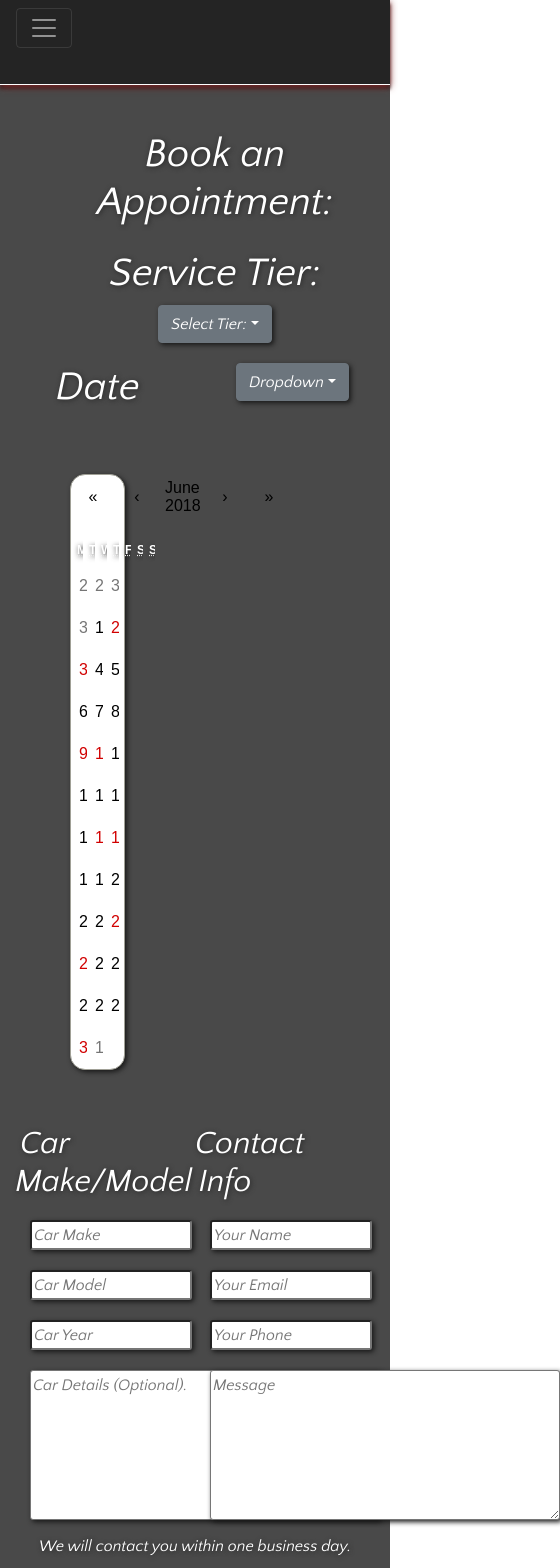
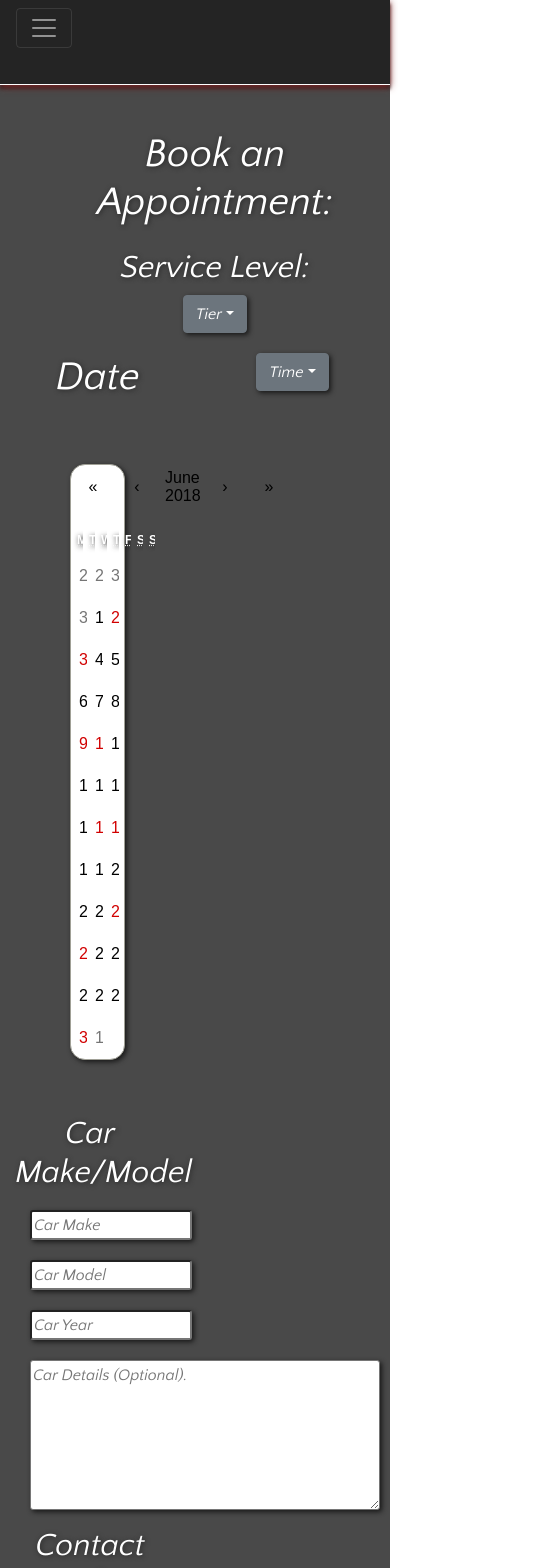
Before and after one commit to mlnemenzo/the-works, a React (Create React App) app: page /appointment in a window 390 px wide. Shown: the top 1568 px of the page, 560 px wide, since content can reach past the window. Built offline with nearby package versions, Linux system fonts and the light colour scheme; no server answers.

Commit message:
responsive sizing

```diff
--- a/src/App.css
+++ b/src/App.css
@@ -2,7 +2,7 @@
   text-align: center;
   color: white;
   width: 100vw;
-  /* height: 100vh; */
+  height: 100%;
   margin: auto;
   background-color: rgb(73, 73, 73);
   text-shadow: 1px 1px 5px rgb(39, 39, 39);
@@ -320,6 +320,10 @@ ul {
   padding: 0
 }
 
+.contact-message {
+  padding-top: 20px
+}
+
 /* ////////////////////////////////// gallery ///////////////////////////////////////// */
 
 
@@ -359,6 +363,10 @@ img {
   box-shadow: 2px 2px 5px rgb(24, 24, 24);
 }
 
+.contact-time {
+  padding-top: 20px
+}
+
 /* ////////////////////////////////// footer ///////////////////////////////////////// */
 
 
--- a/src/components/appointment.js
+++ b/src/components/appointment.js
@@ -1,4 +1,5 @@
 import React, { Component } from 'react';
+import { Link } from 'react-router-dom';
 import axios from 'axios';
 import Calendar from 'react-calendar';
 import { Dropdown, DropdownToggle, DropdownMenu, DropdownItem } from 'reactstrap';
@@ -67,17 +68,19 @@ class Appointment extends Component {
             <div className="appointment-body row">
             <div className="service-type col-12">
                 <h1 className="appointments text-center col-12">Book an Appointment:</h1>
-                <h1 className="service">Service Tier:</h1>
-                <Dropdown isOpen={this.state.dropDownOpen} toggle={this.toggle}>
+                <h2 className="service">Service Level:</h2>
+                <Dropdown isOpen={this.state.dropDownOpen} toggle={this.toggle.bind(this)}>
                     <DropdownToggle caret>
-                    Select Tier:
+                    Tier
                     </DropdownToggle>
                     <DropdownMenu>
-                    <DropdownItem header>Header</DropdownItem>
-                    <DropdownItem disabled>Action</DropdownItem>
-                    <DropdownItem>Another Action</DropdownItem>
+                    <DropdownItem >Bronze - 50/70</DropdownItem>
                     <DropdownItem divider />
-                    <DropdownItem>Another Action</DropdownItem>
+                    <DropdownItem >Silver - 90/110</DropdownItem>
+                    <DropdownItem divider />
+                    <DropdownItem>Gold - 130/150</DropdownItem>
+                    <DropdownItem divider />
+                    <DropdownItem>Platinum - 170/190</DropdownItem>
                     </DropdownMenu>
                 </Dropdown>
             </div>
@@ -94,19 +97,23 @@ class Appointment extends Component {
             <div className="appointment-time col-6">
             <Dropdown isOpen={this.state.dropDownOpen} toggle={this.toggle}>
                 <DropdownToggle caret>
-                Dropdown
+                Time
                 </DropdownToggle>
                 <DropdownMenu>
-                <DropdownItem header>Header</DropdownItem>
-                <DropdownItem disabled>Action</DropdownItem>
-                <DropdownItem>Another Action</DropdownItem>
-                <DropdownItem divider />
-                <DropdownItem>Another Action</DropdownItem>
+                <DropdownItem>09:00 - 10:00</DropdownItem>
+                <DropdownItem>10:00 - 11:00</DropdownItem>
+                <DropdownItem>11:00 - 12:00</DropdownItem>
+                <DropdownItem>12:00 - 01:00</DropdownItem>
+                <DropdownItem>01:00 - 02:00</DropdownItem>
+                <DropdownItem>02:00 - 03:00</DropdownItem>
+                <DropdownItem>03:00 - 04:00</DropdownItem>
+                <DropdownItem>04:00 - 05:00</DropdownItem>
+                <DropdownItem>05:00 - 06:00</DropdownItem>
                 </DropdownMenu>
             </Dropdown>
             </div>
             <div className="text-area col-12 row">
-                <form className = "car-info col-6">
+                <form className = "car-info col-12 col-s-12 col-m-6 col-lg-6">
                     <h2 className="car-info-header col-6 text-center">Car Make/Model</h2>
                     <div className="col-6 text-left">
                         <div className="user-input">
@@ -125,39 +132,40 @@ class Appointment extends Component {
                     </div>
                     <div className="col-6 text-center">
                         <div className="user-input">
-                            <textarea className = "" value = {carInfo} type = "textarea" onChange = { event => this.handleEvent({carInfo: event.target.value})} placeholder = "Car Details (Optional)."/>
+                            <textarea value = {carInfo} type = "text" onChange = { event => this.setState({carInfo: event.target.value})} placeholder = "Car Details (Optional)."/>
                         </div>
                     </div>
                 </form>
-                <form className = "client-info col-6 text-center" onSubmit = {this.handleEvent.bind(this)}>
+                <form className = "client-info col-12 col-s-12 col-m-6 col-lg-6 text-center" onSubmit = {this.handleEvent.bind(this)}>
                     <h2 className="contact-info col-6 text-center">Contact Info</h2>
-                    <div className="col-6 text-left">
+                    <div className="col-12 col-s-12 col-m-6 col-lg-6 text-left">
                         <div className="user-input">
-                            <input value = {name} type = "text" onChange = { event => this.handleEvent({name: event.target.value})} placeholder = "Your Name" autoComplete = "name"/>
+                            <input value = {name} type = "text" onChange = { event => this.setState({name: event.target.value})} placeholder = "Your Name" autoComplete = "name"/>
                         </div>
                     </div>
-                    <div className="col-6 text-left">
+                    <div className="col-12 col-s-12 col-m-6 col-lg-6 text-left">
                         <div className="user-input">
-                            <input value = {email} type = "email" onChange = { event => this.handleEvent({email: event.target.value})} placeholder = "Your Email" autoComplete = "email"/>
+                            <input value = {email} type = "email" onChange = { event => this.setState({email: event.target.value})} placeholder = "Your Email" autoComplete = "email"/>
                         </div>
                     </div>
-                    <div className="col-6 text-left">
+                    <div className="col-12 col-s-12 col-m-6 col-lg-6 text-left">
                         <div className="user-input">
-                            <input value = {phone} type = "phone" onChange = { event => this.handleEvent({phone: event.target.value})} placeholder = "Your Phone" autoComplete = "tel"/>
+                            <input value = {phone} type = "phone" onChange = { event => this.setState({phone: event.target.value})} placeholder = "Your Phone" autoComplete = "tel"/>
                         </div>
                     </div>
-                    <div className="col-6 text-center">
+                    <div className="col-12 col-s-12 col-m-6 col-lg-6 text-center">
                         <div className="user-input">
-                            <textarea className = "" value = {comments} type = "textarea" onChange = { event => this.handleEvent({message: event.target.value})} placeholder = "Message"/>
+                            <textarea className = "" value = {comments} type = "text" onChange = { event => this.setState({comments: event.target.value})} placeholder = "Message"/>
                         </div>
                     </div>
                     <div className = "form-submit">
-                        {/* <button className = "btn">Submit</button> */}
+                        <input type="submit" value = "submit"/>
                     </div>
 
                 </form>
                 </div>
-                <h6 className = "col-12 text-center">We will contact you within one business day.</h6>
+                <h6 className = "contact-time col-12 text-center">We will contact you within one business day.</h6>
+                <Link className = "disclaimer-link col-12 text-center" to = "/disclaimer">guarantees & disclaimer</Link>
             </div>
         )
     }
--- a/src/components/contact.js
+++ b/src/components/contact.js
@@ -58,9 +58,9 @@ class Contact extends Component {
                         </div>
                     </div>
                     <div className = "form-submit">
-                        {/* <button className = "btn">Submit</button> */}
+                        <input type="submit" value="Submit"/>
                     </div>
-                    <h6 className = "text-center">We will contact you within one business day.</h6>
+                    <h6 className = "contact-message text-center">We will contact you within one business day.</h6>
                 </form>
                 <div className = "contact-options row">
                     <div className = "call col-4">
```
Also changed, not shown: src/components/services.js (+8 -8 lines).
